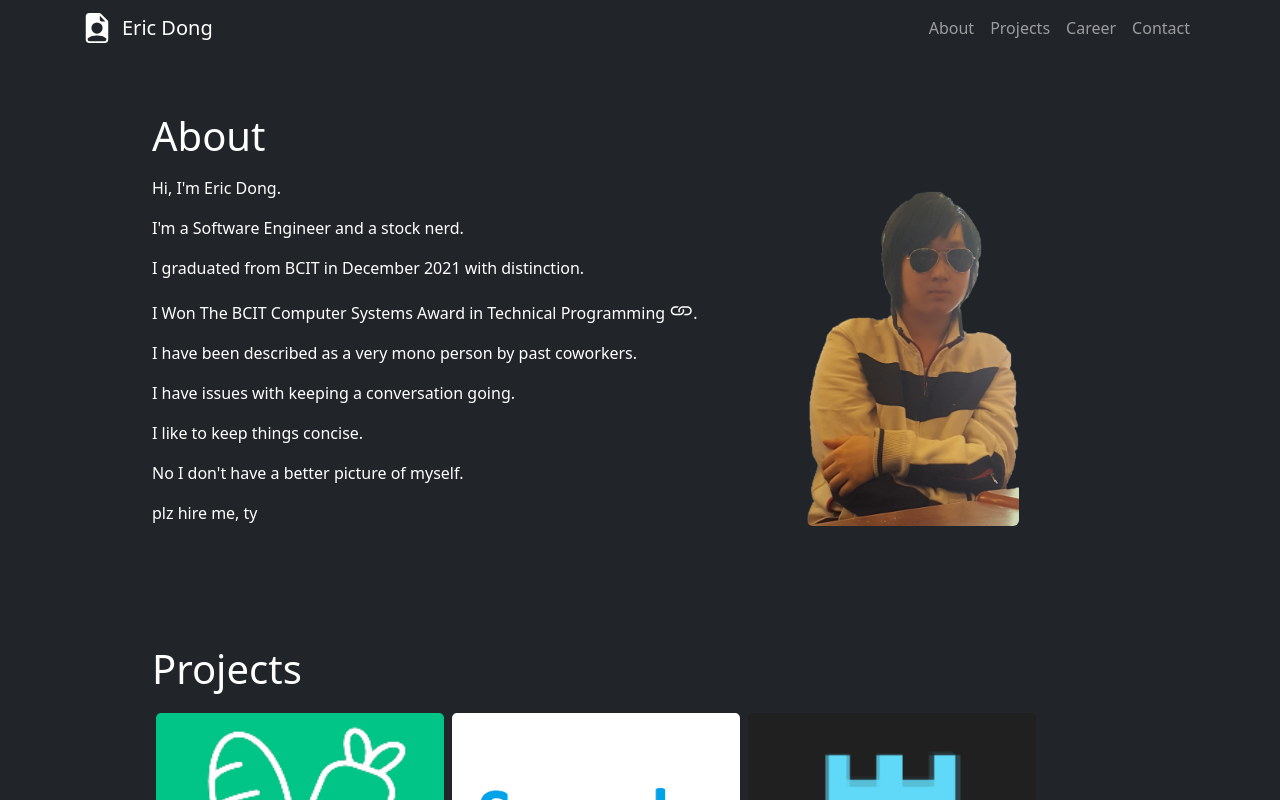
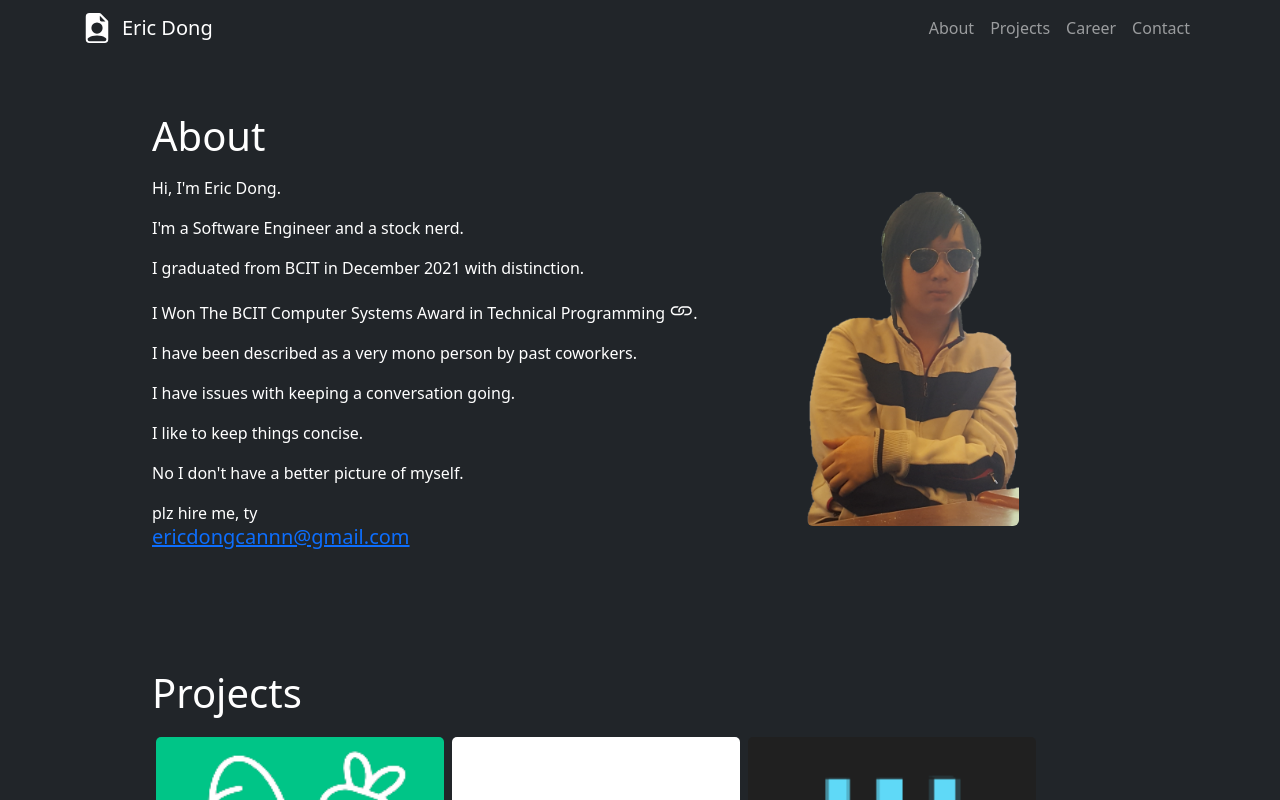
Before and after one commit to GoodestUsername/personal_website, a React (Create React App) app: page / in a window 1280 px wide. Shown: the top 800 px of the page. Built offline with nearby package versions, Linux system fonts and the light colour scheme.

Commit message:
added email to about me

```diff
--- a/src/static/AboutMeSection.tsx
+++ b/src/static/AboutMeSection.tsx
@@ -19,7 +19,7 @@ const AboutMeSection: React.FC = () => {
           <p>I have issues with keeping a conversation going.</p>
           <p>I like to keep things concise.</p>
           <p>No I don't have a better picture of myself.</p>
-          <p>plz hire me, ty</p>
+          <p>plz hire me, ty <a href="mailto:ericdongcannn@gmail.com"><h5>ericdongcannn@gmail.com</h5></a></p>
         </article>
       </div>
       <div className="flex-fill">
```
